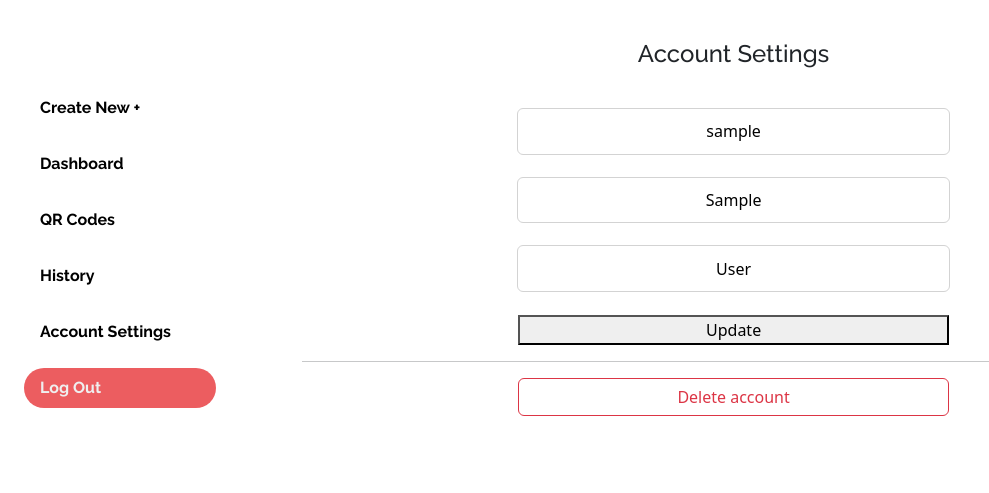
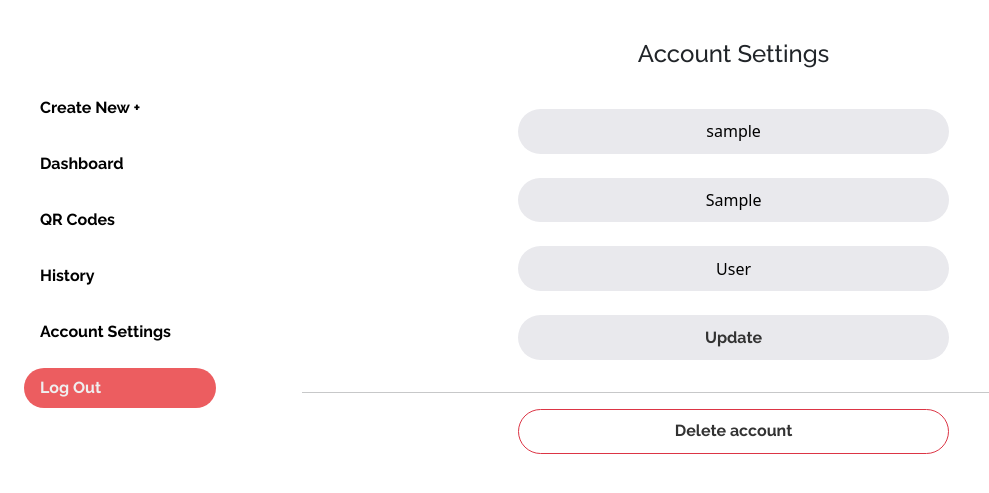
Before and after one commit to Klvxn/TRMMR, a Flask app: page /account-settings/ in a window 1280 px wide. Shown: the part 56-549 px from the top of the page, without its empty margins (0-989 px from the left). Run offline with Flask 3, Linux system fonts and the light colour scheme; the visitor is signed in with stand-in values (Sample User, id 1); some libraries are stand-ins or nearby versions; some web fonts are replaced.

```diff
--- a/static/css/style.css
+++ b/static/css/style.css
@@ -129,7 +129,8 @@ input::placeholder {
 }
 
 .main-button:hover {
-  background: #9f0c27;
+  /* background: #9f0c27; */
+  background: #dd7833;
 }
 
 input {
@@ -152,16 +153,83 @@ input::placeholder {
   color: lightgray;
 }
 
-div.auth-form form, .user-form form {
+.auth-form {
+  display: flex;
+  flex-direction: column;
+  /* width: 50%; */
+  height: 30rem;
+  align-items: center;
+  justify-content: center;
+}
+
+.auth-form form {
+  width: 50%;
+}
+
+.auth-form form > div {
+  width: 50%;
+  margin: 0 auto;
+}
+
+.forgot-pass {
+  display: flex;
+  justify-content: end;
+  margin: .5rem .5rem 0 0;
+  font-size: .8rem;
+  text-decoration: none;
+}
+
+.forgot-pass:hover {
+  text-decoration: underline;
+}
+
+.create-account {
+  display: flex;
+  justify-content: center;
+  align-items: center;
+  gap: .3rem;
+  font-size: .8rem;
+  margin: 1.5rem 0 0 0;
+}
+
+.create-account a {
+  text-decoration: none;
+  padding-top: .1rem;
+}
+
+.create-account a:hover {
+  text-decoration: underline;
+}
+
+.user-form form {
   margin: 0 auto;
   text-align: center;
   width: 100%;
 }
 
-div.auth-form form input {
-  width: 30%;
+.auth-form input {
+  width: 100%;
   text-align: center;
   margin: 0 auto;
+  border-radius: 5rem;
+}
+
+.forgot_pass-btn {
+  width: 100%;
+  height: 2.8rem;
+  margin-top: 1rem;
+  border-radius: 5rem;
+  border: none;
+  outline: none;
+  background: #e9ecef;
+  font-family: 'Raleway';
+  font-weight: 600;
+  transition: all ease-in-out .2s;
+}
+
+.forgot_pass-btn:hover {
+  /* border: 1px solid #d3d3d3; */
+  background: #d0d0d7;
 }
 
 form hr {
@@ -177,7 +245,6 @@ ul, li a {
 
 form button {
   width: 30%;
-  margin-top: 0 !important;
 }
 
 code {
@@ -277,10 +344,6 @@ code {
   margin: 3rem 0;
 }
 
-.history, .analytics {
-  /* font-family: 'Space Grotesk', sans-serif */
-}
-
 .justlink {
   /* font-family: 'Space Grotesk', sans-serif; */
   font-weight: normal;
@@ -296,3 +359,95 @@ code {
   margin: 3rem auto;
   text-align: center;
 }
+
+/* History */
+.xx {
+  display: flex;
+  justify-content: center;
+  align-items: center;
+  margin-top: 2.5rem;
+}
+
+.xx a {
+  text-decoration: none;
+}
+
+.analytics-button {
+  width: 12rem;
+  margin: 0 auto;
+  cursor: pointer;
+  border-radius: 5rem;
+  background: #e9e9ed;
+  border: none;
+  padding: .5rem 1rem;
+  font-weight: bold;
+  font-family: 'Raleway';
+  border: none;
+  outline: none;
+  display: flex;
+  justify-content: center;
+  align-items: center;
+  color: #333;
+  transition: all ease-in-out .2s;
+}
+
+.analytics-button:hover {
+  background: #d0d0d7;
+}
+
+/* Account settings */
+.settings-input {
+  border-radius: 5rem;
+  border: none;
+  outline: none;
+  background: #e9e9ed;
+  padding: 0 1rem;
+  width: 30rem;
+  height: 2.8rem;
+}
+
+.update-btn {
+  width: 50%;
+  height: 2.8rem;
+  margin: 0 auto;
+  cursor: pointer;
+  border-radius: 5rem;
+  background: #e9e9ed;
+  border: none;
+  padding: .5rem 1rem;
+  font-weight: bold;
+  font-family: 'Raleway';
+  outline: none;
+  display: flex;
+  justify-content: center;
+  align-items: center;
+  color: #333;
+  transition: all ease-in-out .2s;
+}
+
+.update-btn:hover {
+  background: #d0d0d7;
+}
+
+.hr {
+  margin: 2rem auto 1rem auto;
+}
+
+.delete-btn {
+  width: 12rem;
+  height: 2.8rem;
+  cursor: pointer;
+  border-radius: 5rem;
+  background: #fff;
+  border: 1px solid #dc3545;
+  /* padding: .5rem 1rem; */
+  font-weight: bold;
+  font-family: 'Raleway';
+  color: #333;
+  transition: all ease-in-out .2s;
+}
+
+.delete-btn:hover {
+  background: #dc3545;
+  color: #fff;
+}
--- a/templates/settings.html
+++ b/templates/settings.html
@@ -5,18 +5,18 @@
     <h4>Account Settings</h4>
     <form action="" hx-post="/account-settings" method="post">
       {{ form.csrf_token }}
-      {{ form.email_address(placeholder="Email address", value=current_user.email_address) }} <br>
+      {{ form.email_address(class="settings-input", placeholder="Email address", value=current_user.email_address) }} <br>
       {% if form.email_address.errors %}
         {% for error in form.email_address.errors %}
           <p class="form-error">{{ error }} </p>
         {% endfor %}
       {% endif %}
-      {{ form.first_name(placeholder="First Name", value=current_user.first_name) }} <br>
-      {{ form.last_name(placeholder="Last Name", value=current_user.last_name)}} <br>
-      <button type="submit">Update</button>
+      {{ form.first_name(class="settings-input", placeholder="First Name", value=current_user.first_name) }} <br>
+      {{ form.last_name(class="settings-input", placeholder="Last Name", value=current_user.last_name)}} <br>
+      <button class="update-btn" type="submit">Update</button>
     </form>
-    <hr>
-    <button class="btn btn-outline-danger outline-0" hx-confirm="Do you want to delete your TRMMR account?" hx-delete=".">
+    <hr class="hr">
+    <button class="delete-btn" hx-confirm="Do you want to delete your TRMMR account?" hx-delete=".">
       Delete account</button>
   </div>
 {% endblock %}
```
Also changed, not shown: templates/history.html (+10 -8 lines), templates/login.html (+12 -6 lines), templates/qrcode.html (+13 -11 lines).
